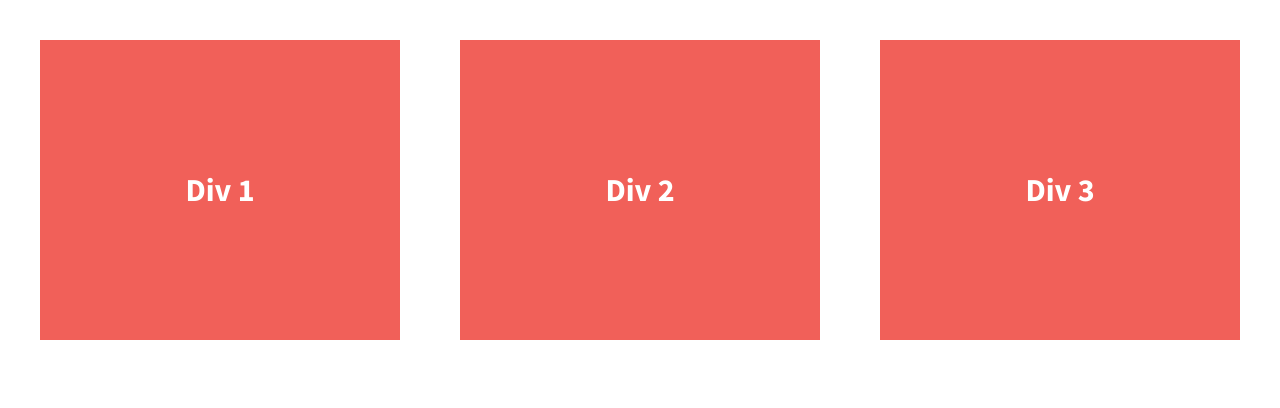
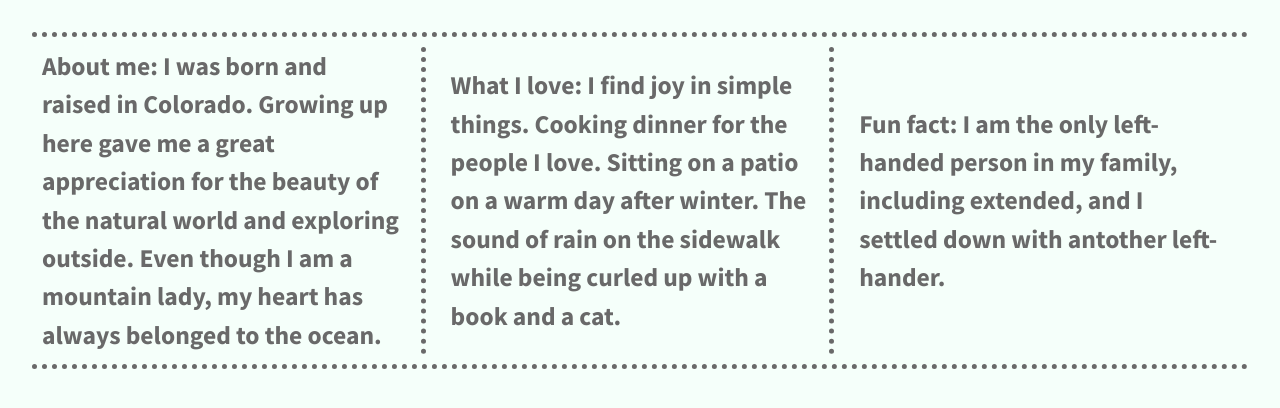
Before and after one commit to kimmie-lynn/divs-flexboc-starter, a plain HTML site: page index.html in a window 1280 px wide. Drawn offline with nearby package versions, Linux system fonts and the light colour scheme.

Commit message:
Added about me content and design

```diff
--- a/css/main.css
+++ b/css/main.css
@@ -97,14 +97,14 @@ textarea {
 
 
 html {
-  background-color: #fff;
+  background-color: #f5fffa;
   height: 100%;
 }
 
 body {
   font-family: 'Source Sans Pro', sans-serif;
   padding: 2em;
-  font-size: 1.25em;
+  font-size: 16px;
   height: 100%;
 }
 
@@ -112,18 +112,24 @@ body {
   display: flex;
   font-weight: 700;
   justify-content: space-between;
+  border-top: 5px dotted #696969;
+  border-bottom: 5px dotted #696969;
+  padding: 10px;
 }
 
 .div-1, .div-2, .div-3 {
   align-items: center;
+  color: #696969;
   display: flex;
-  color: #fff;
   justify-content: center;
   line-height: 1.5em;
   font-size: 1.6em;
-  background-color: #f16059;
-  height: 300px;
+  padding-right: 20px;
   width: 30%;
+}
+
+.div-1, .div-2 {
+  border-right: 5px dotted #696969;
 }
 
 
--- a/index.html
+++ b/index.html
@@ -3,7 +3,7 @@
     <head>
         <meta charset="utf-8">
         <meta http-equiv="x-ua-compatible" content="ie=edge">
-        <title>Make me into a grid!</title>
+        <title>About Me Tiles</title>
         <meta name="description" content="">
         <meta name="viewport" content="width=device-width, initial-scale=1">
 
@@ -23,13 +23,13 @@
 
         <section class="wrapper">
             <div class="div-1">
-                Div 1
+                About me: I was born and raised in Colorado. Growing up here gave me a great appreciation for the beauty of the natural world and exploring outside. Even though I am a mountain lady, my heart has always belonged to the ocean.
             </div>
             <div class="div-2">
-                Div 2
+                What I love: I find joy in simple things. Cooking dinner for the people I love. Sitting on a patio on a warm day after winter. The sound of rain on the sidewalk while being curled up with a book and a cat.
             </div>
             <div class="div-3">
-                Div 3
+                Fun fact: I am the only left-handed person in my family, including extended, and I settled down with antother left-hander.
             </div>
         </section>
 
```
